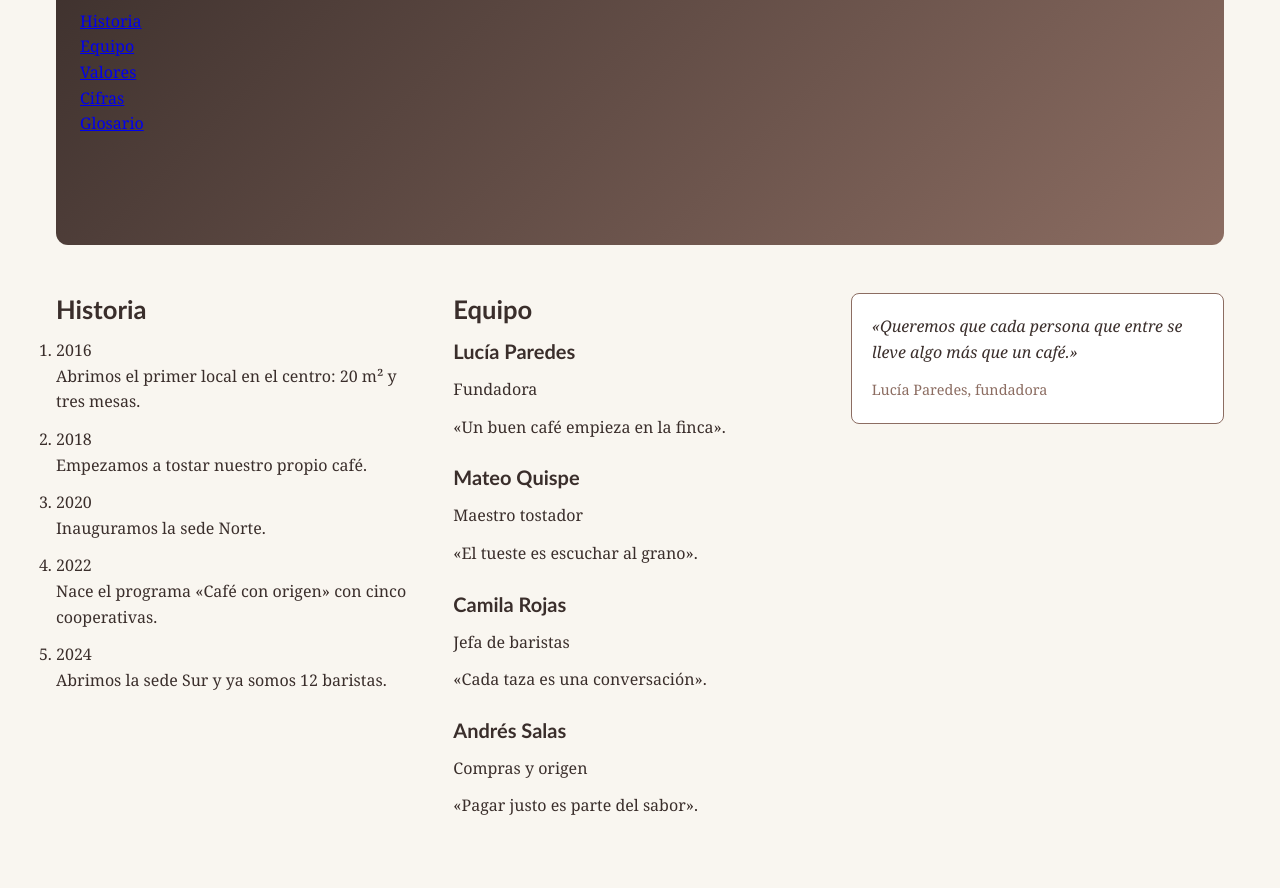
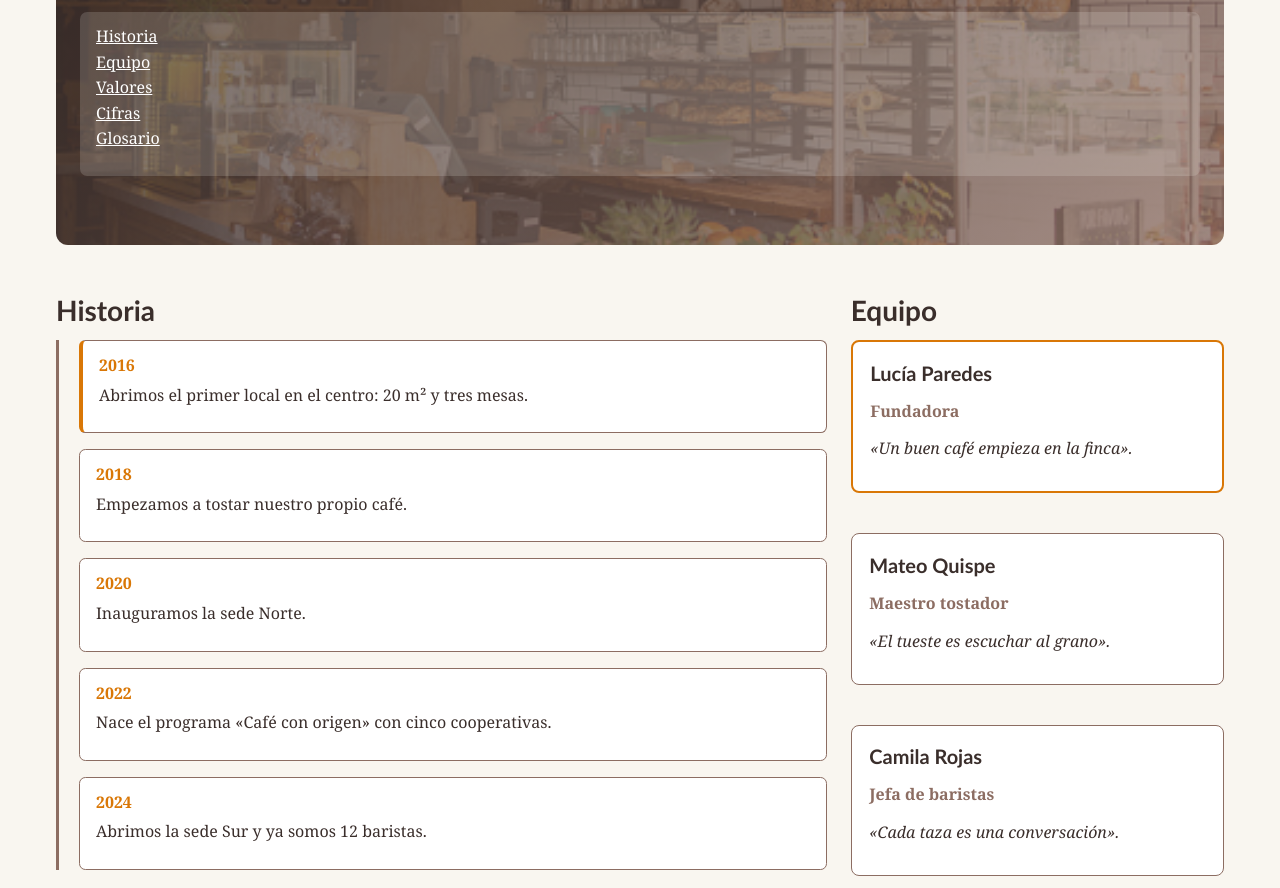
Before and after one commit to angeldavidsuarez369-droid/Github, a plain HTML site: page nosotros.html in a window 1280 px wide. Shown: the part 271-1159 px from the top of the page. Drawn offline with Linux system fonts and the light colour scheme.

Commit message:
Aplica estilos y diseno adaptable para nosotros

```diff
--- a/css/cajas.css
+++ b/css/cajas.css
@@ -97,3 +97,94 @@ img {
 .tabla-precios tbody tr:nth-child(even) {
     background-color: var(--color-fondo);
 }
+/* Portada de Nuestra historia con gradiente, imagen de fondo y transparencia */
+.nosotros-hero {
+    position: relative;
+    min-height: 45vh;
+    background:
+        linear-gradient(135deg, rgba(58, 46, 43, 0.85), rgba(140, 109, 98, 0.78)),
+        url("../imagenes/sede-centro.jpg") center / cover no-repeat;
+    color: var(--color-blanco);
+}
+
+.nosotros-indice {
+    margin-top: 1rem;
+    padding: 0.75rem 1rem;
+    border-radius: 0.45rem;
+    background-color: rgba(249, 246, 240, 0.16);
+}
+
+.nosotros-indice a {
+    color: var(--color-blanco);
+    text-decoration: underline;
+}
+
+/* Línea de tiempo sin números por defecto y con borde lateral */
+.timeline {
+    list-style: none;
+    border-left: 3px solid var(--color-secundario);
+    padding-left: 1.25rem;
+}
+
+.timeline__hito {
+    padding: 0.75rem 1rem;
+    margin-bottom: 1rem;
+    background-color: var(--color-blanco);
+    border: 1px solid var(--color-secundario);
+    border-radius: 0.4rem;
+}
+
+.timeline__hito:first-child {
+    border-left: 4px solid var(--color-acento);
+}
+
+.timeline__anio {
+    display: inline-block;
+    font-weight: bold;
+    color: var(--color-acento);
+    margin-bottom: 0.25rem;
+}
+
+/* Tarjetas del equipo */
+.persona {
+    background-color: var(--color-blanco);
+    border: 1px solid var(--color-secundario);
+    border-radius: 0.5rem;
+    padding: 1.1rem;
+}
+
+.persona--fundadora {
+    border: 2px solid var(--color-acento);
+}
+
+.persona__cargo {
+    font-weight: bold;
+    color: var(--color-secundario);
+}
+
+.persona__frase {
+    font-style: italic;
+}
+
+/* Cita destacada de la fundadora */
+.cita-fundadora {
+    border-left: 4px solid var(--color-acento);
+    padding: 1rem 1.25rem;
+    background-color: var(--color-blanco);
+    border-radius: 0.4rem;
+}
+
+/* Valores y glosario */
+.lista-valores,
+.glosario-lista {
+    padding-left: 1.25rem;
+}
+
+.glosario-lista dt {
+    font-weight: bold;
+    margin-top: 0.6rem;
+}
+
+.glosario-lista dd {
+    margin-left: 0;
+}
--- a/css/componentes.css
+++ b/css/componentes.css
@@ -84,3 +84,14 @@ a[target="_blank"]:not(.boton) {
     color: var(--color-acento);
     text-decoration: underline;
 }
+/* Selector de atributo, combinador y selector lógico en el formulario */
+.formulario input[required],
+.formulario select[required],
+.formulario textarea[required] {
+    border-color: var(--color-secundario);
+}
+
+.nosotros-main :is(a, button, input, select, textarea):focus {
+    outline: 3px solid var(--color-acento);
+    outline-offset: 2px;
+}
--- a/css/layout.css
+++ b/css/layout.css
@@ -61,3 +61,44 @@
         grid-column: 1 / -1;
     }
 }
+/* Disposición específica de Nuestra historia en Grid */
+.nosotros-main {
+    display: grid;
+    grid-template-columns: 1fr;
+    gap: 1.5rem;
+    width: 100%;
+}
+
+.nosotros-hero,
+.nosotros-cita,
+.nosotros-contacto {
+    grid-column: 1 / -1;
+}
+
+.equipo-grid,
+.tabla-cifras {
+    display: grid;
+    grid-template-columns: repeat(auto-fit, minmax(14rem, 1fr));
+    gap: 1rem;
+    width: 100%;
+}
+
+@media (min-width: 600px) {
+    .nosotros-main {
+        grid-template-columns: repeat(2, 1fr);
+    }
+
+    .nosotros-historia {
+        grid-column: span 2;
+    }
+}
+
+@media (min-width: 900px) {
+    .nosotros-main {
+        grid-template-columns: repeat(3, 1fr);
+    }
+
+    .nosotros-historia {
+        grid-column: span 2;
+    }
+}
--- a/css/tipografia.css
+++ b/css/tipografia.css
@@ -43,3 +43,29 @@ cite {
     font-size: 0.9rem;
     color: var(--color-secundario);
 }
+/* Escala tipográfica clara para Nuestra historia */
+.nosotros-main h1 {
+    font-size: 2.25rem;
+    line-height: 1.15;
+}
+
+.nosotros-main h2 {
+    font-size: 1.75rem;
+    line-height: 1.25;
+}
+
+.nosotros-main h3 {
+    font-size: 1.25rem;
+    line-height: 1.35;
+}
+
+.nosotros-main p,
+.nosotros-main dd {
+    font-size: 1rem;
+    max-width: 65ch;
+}
+
+.cita-fundadora {
+    font-style: italic;
+    max-width: 55ch;
+}
```
